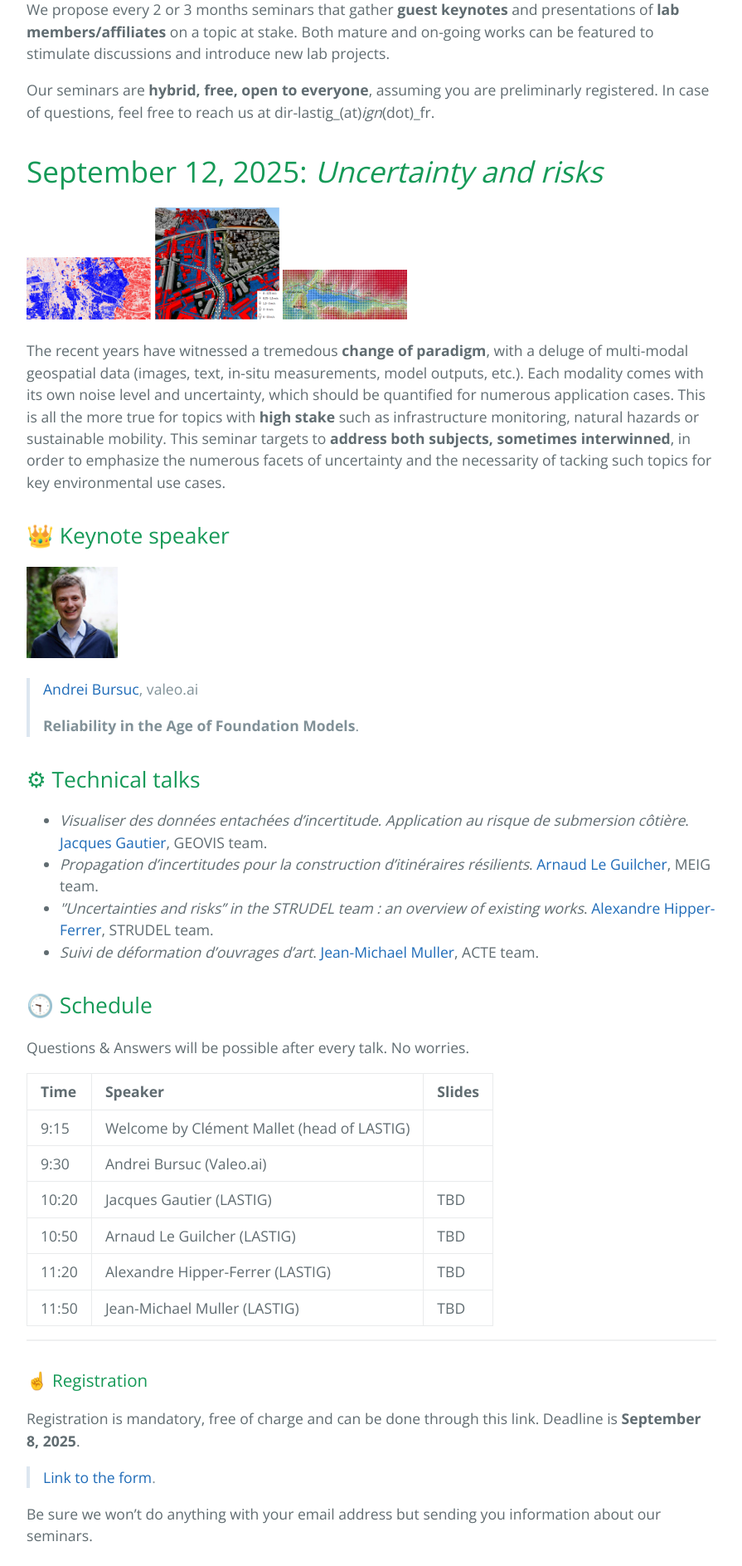
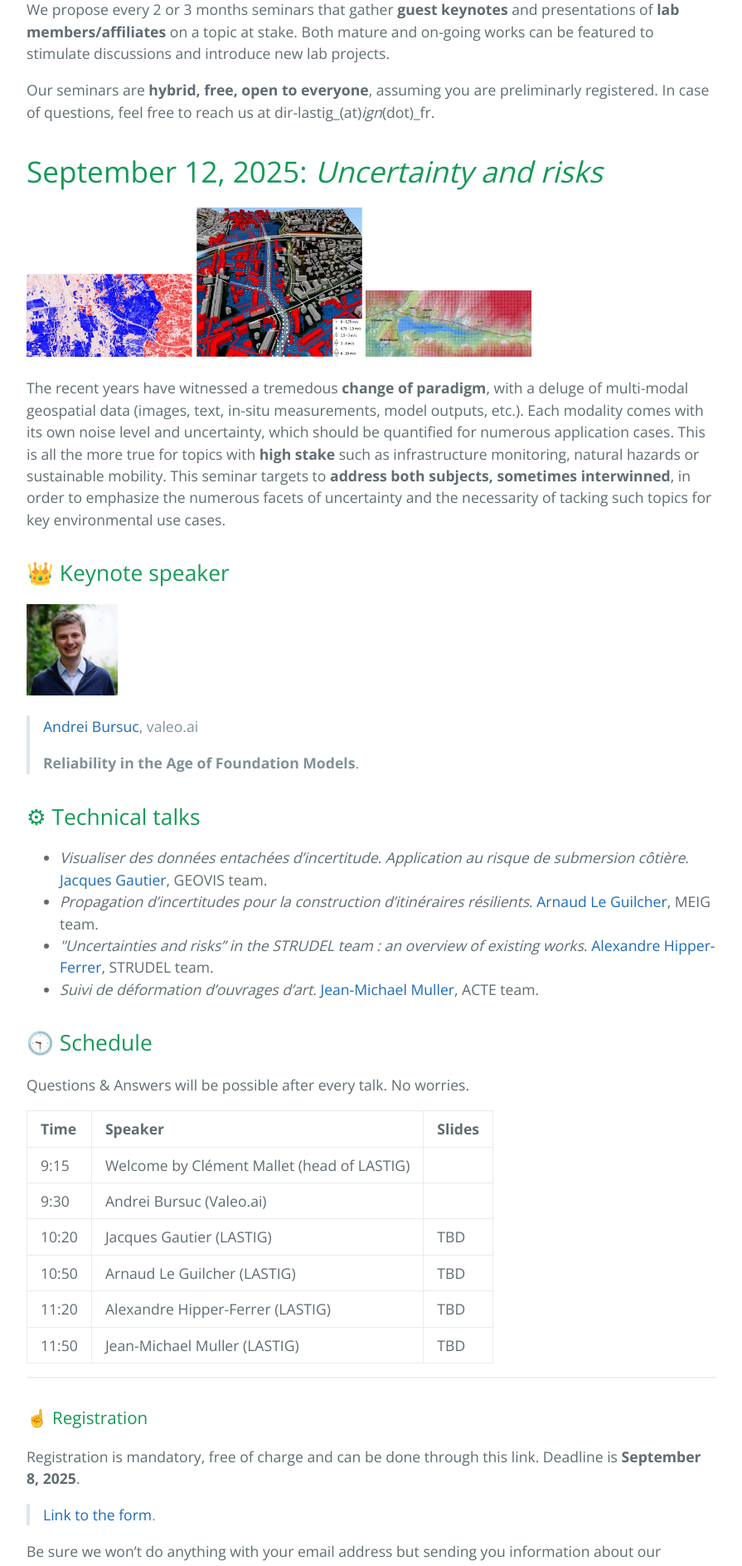
Before and after one commit to umrlastig/seminars, a Jekyll site: the page built from index.md, in a window 1280 px wide. Shown: the part 513-2400 px from the top of the page at 83% size, without its empty margins (192-1087 px from the left). Built offline with Jekyll 4.4.1, drawn with Linux system fonts in a browser that asks for light colours.

Commit message:
Update index.md

```diff
--- a/index.md
+++ b/index.md
@@ -11,9 +11,9 @@ Our seminars are **hybrid, free, open to everyone**, assuming you are preliminar
 <a id="news"></a>
 # September 12, 2025: _Uncertainty and risks_
 
-<img src="documents/adrien.png" width="150" />
-<img src="documents/octave.png" width="150" />
-<img src="documents/mattia.png" width="150" />
+<img src="documents/adrien.jpg" width="200" />
+<img src="documents/octave.jpg" width="200" />
+<img src="documents/mattia.jpg" width="200" />
 
 The recent years have witnessed a tremedous **change of paradigm**, with a deluge of multi-modal geospatial data (images, text, in-situ measurements, model outputs, etc.). Each modality comes with its own noise level and uncertainty, which should be quantified for numerous application cases.
 This is all the more true for topics with **high stake** such as infrastructure monitoring, natural hazards or sustainable mobility.
```
